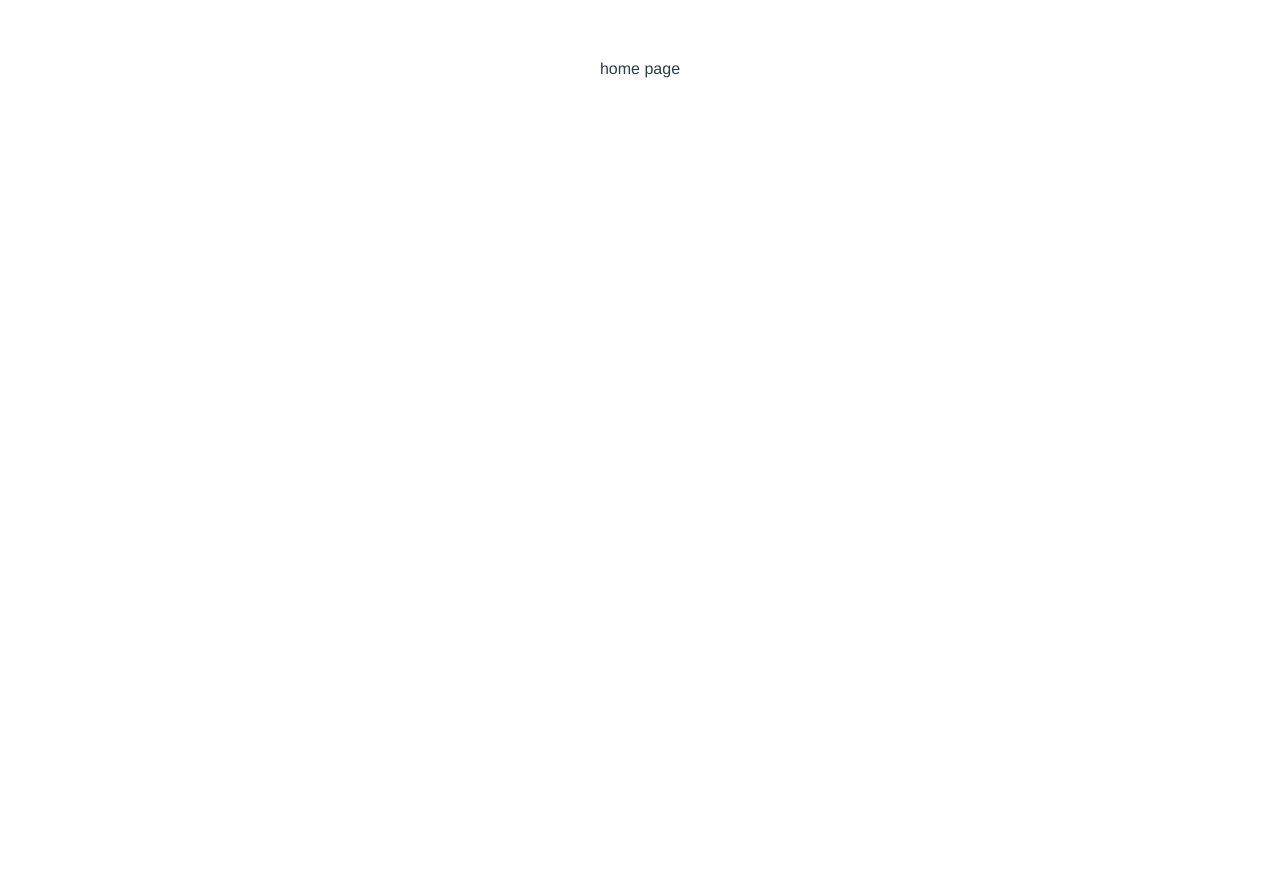
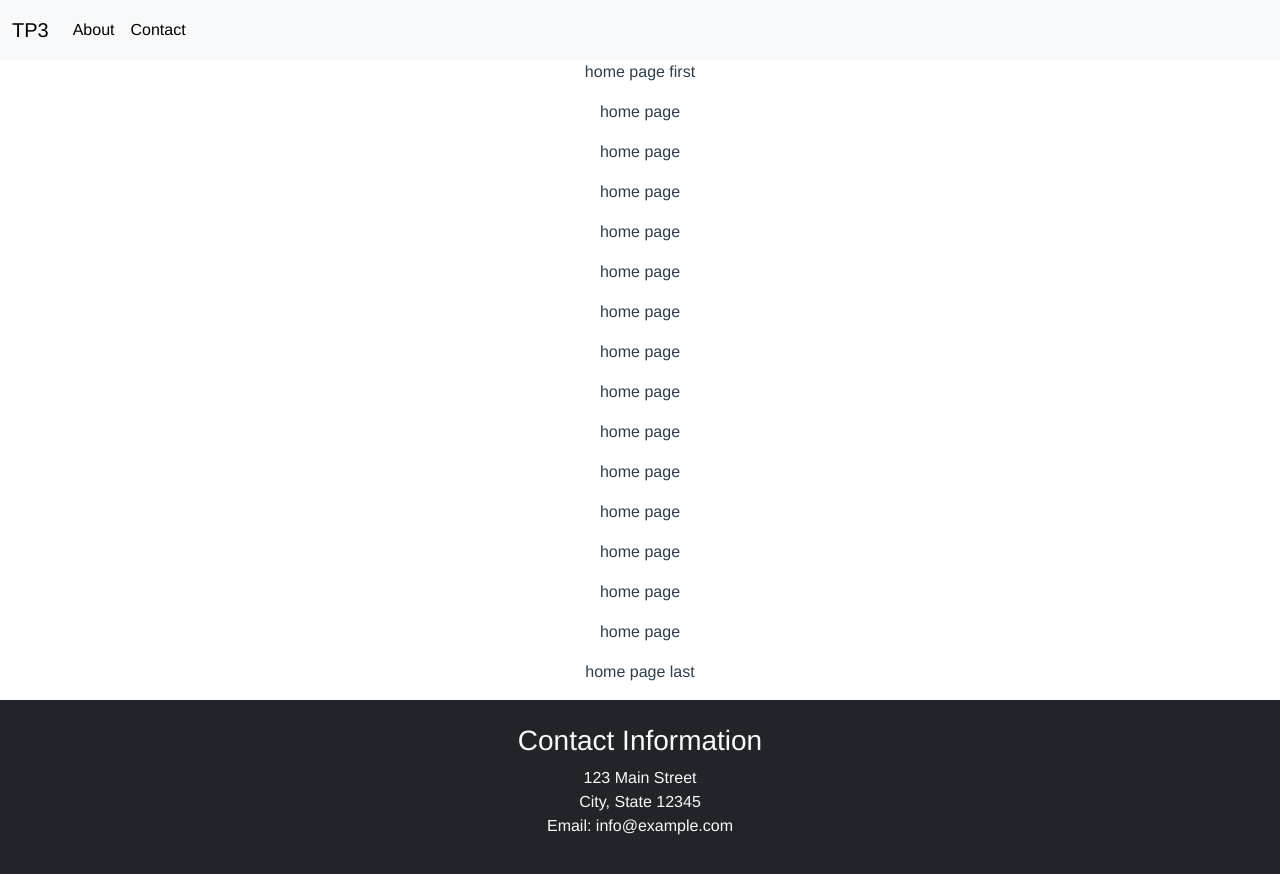
Before and after one commit to Rockmate77/tpweb, a Vue app: page / in a window 1280 px wide. Shown: the top 874 px of the page. Before the commit the page ends 800 px from the top, so only its background shows below. Built offline with nearby package versions, Linux system fonts and the light colour scheme.

Commit message:
Ex 5: create BaseHeader and BaseFooter

```diff
--- a/public/index.html
+++ b/public/index.html
@@ -5,6 +5,8 @@
     <meta http-equiv="X-UA-Compatible" content="IE=edge">
     <meta name="viewport" content="width=device-width,initial-scale=1.0">
     <link rel="icon" href="<%= BASE_URL %>favicon.ico">
+      <link href="https://cdn.jsdelivr.net/npm/bootstrap@5.3.2/dist/css/bootstrap.min.css" rel="stylesheet" integrity="sha384-T3c6CoIi6uLrA9TneNEoa7RxnatzjcDSCmG1MXxSR1GAsXEV/Dwwykc2MPK8M2HN" crossorigin="anonymous">
+      <script src="https://cdn.jsdelivr.net/npm/bootstrap@5.3.2/dist/js/bootstrap.bundle.min.js" integrity="sha384-C6RzsynM9kWDrMNeT87bh95OGNyZPhcTNXj1NW7RuBCsyN/o0jlpcV8Qyq46cDfL" crossorigin="anonymous"></script>
     <title><%= htmlWebpackPlugin.options.title %></title>
   </head>
   <body>
--- a/src/App.vue
+++ b/src/App.vue
@@ -1,14 +1,21 @@
 <template>
-  <home-page></home-page>
+  <div>
+    <base-header />
+    <home-page />
+    <base-footer />
+  </div>
 </template>
 
 <script>
 
 import HomePage from "@/pages/HomePage.vue";
-
+import BaseHeader from "@/components/base-header.vue";
+import BaseFooter from "@/components/base-footer.vue";
 export default {
   name: 'App',
   components: {
+    BaseFooter,
+    BaseHeader,
     HomePage
   }
 }
--- /dev/null
+++ b/src/components/base-footer.vue
@@ -0,0 +1,14 @@
+<template>
+  <footer class="bg-dark text-light py-4">
+    <h3>Contact Information</h3>
+    <p>123 Main Street<br>City, State 12345<br>Email: info@example.com</p>
+  </footer>
+</template>
+<style>
+
+</style>
+<script>
+export default {
+  name: 'BaseFooter',
+}
+</script>
--- /dev/null
+++ b/src/components/base-header.vue
@@ -0,0 +1,39 @@
+<template>
+  <nav class=" navbar_custom navbar navbar-expand-lg bg-body-tertiary">
+    <div class="container-fluid">
+      <a class="navbar-brand" href="#">TP3</a>
+      <button class="navbar-toggler" type="button" data-bs-toggle="collapse" data-bs-target="#navbarSupportedContent" aria-controls="navbarSupportedContent" aria-expanded="false" aria-label="Toggle navigation">
+        <span class="navbar-toggler-icon"></span>
+      </button>
+      <div class="collapse navbar-collapse" id="navbarSupportedContent">
+        <ul class="navbar-nav me-auto mb-2 mb-lg-0">
+          <li class="nav-item">
+            <a class="nav-link active" aria-current="page" href="#">About</a>
+          </li>
+          <li class="nav-item">
+            <a class="nav-link active" aria-current="page" href="#">Contact</a>
+          </li>
+        </ul>
+      </div>
+    </div>
+  </nav>
+</template>
+
+<style>
+.navbar_custom {
+  position: fixed; /* La barre de navigation reste fixée en haut de l'écran */
+  top: 0; /* La barre de navigation sera au sommet de la page */
+  left: 0;
+  width: 100%; /* La barre de navigation occupe toute la largeur de l'écran */
+  background-color: #333; /* Couleur de fond de la barre de navigation */
+  color: #fff; /* Couleur du texte de la barre de navigation */
+  padding: 10px 0; /* Espacement intérieur pour le contenu de la barre de navigation */
+  z-index: 1000; /* Assurez-vous que la barre de navigation est au-dessus de tout le reste */
+}
+</style>
+
+<script>
+export default {
+  name: 'BaseHeader',
+}
+</script>
--- a/src/pages/HomePage.vue
+++ b/src/pages/HomePage.vue
@@ -1,3 +1,24 @@
 <template>
+  <p>home page first</p>
   <p>home page</p>
+  <p>home page</p>
+  <p>home page</p>
+  <p>home page</p>
+  <p>home page</p>
+  <p>home page</p>
+  <p>home page</p>
+  <p>home page</p>
+  <p>home page</p>
+  <p>home page</p>
+  <p>home page</p>
+  <p>home page</p>
+  <p>home page</p>
+  <p>home page</p>
+  <p>home page last</p>
 </template>
+
+<script>
+export default {
+  name: 'HomePage',
+}
+</script>
```
